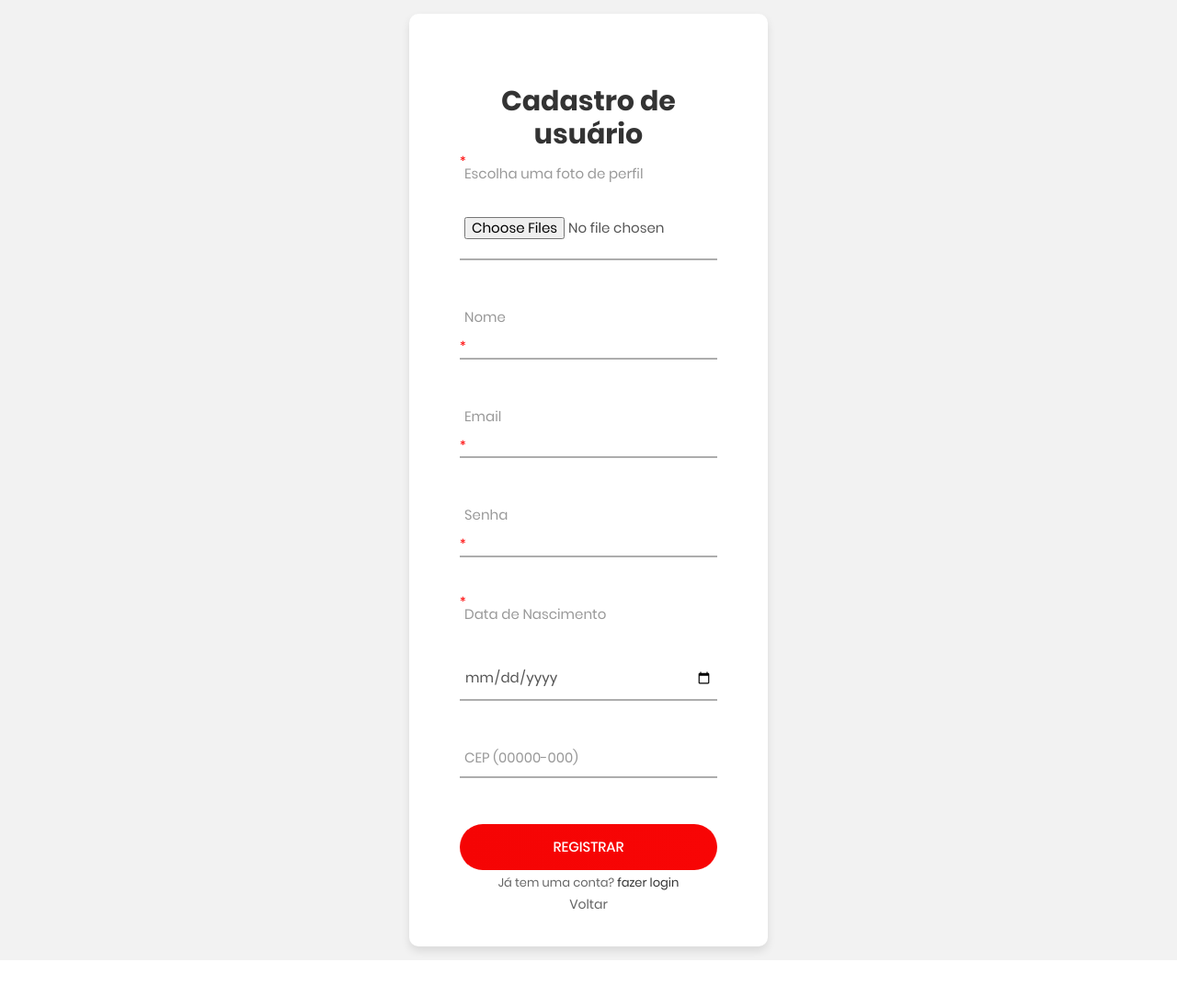
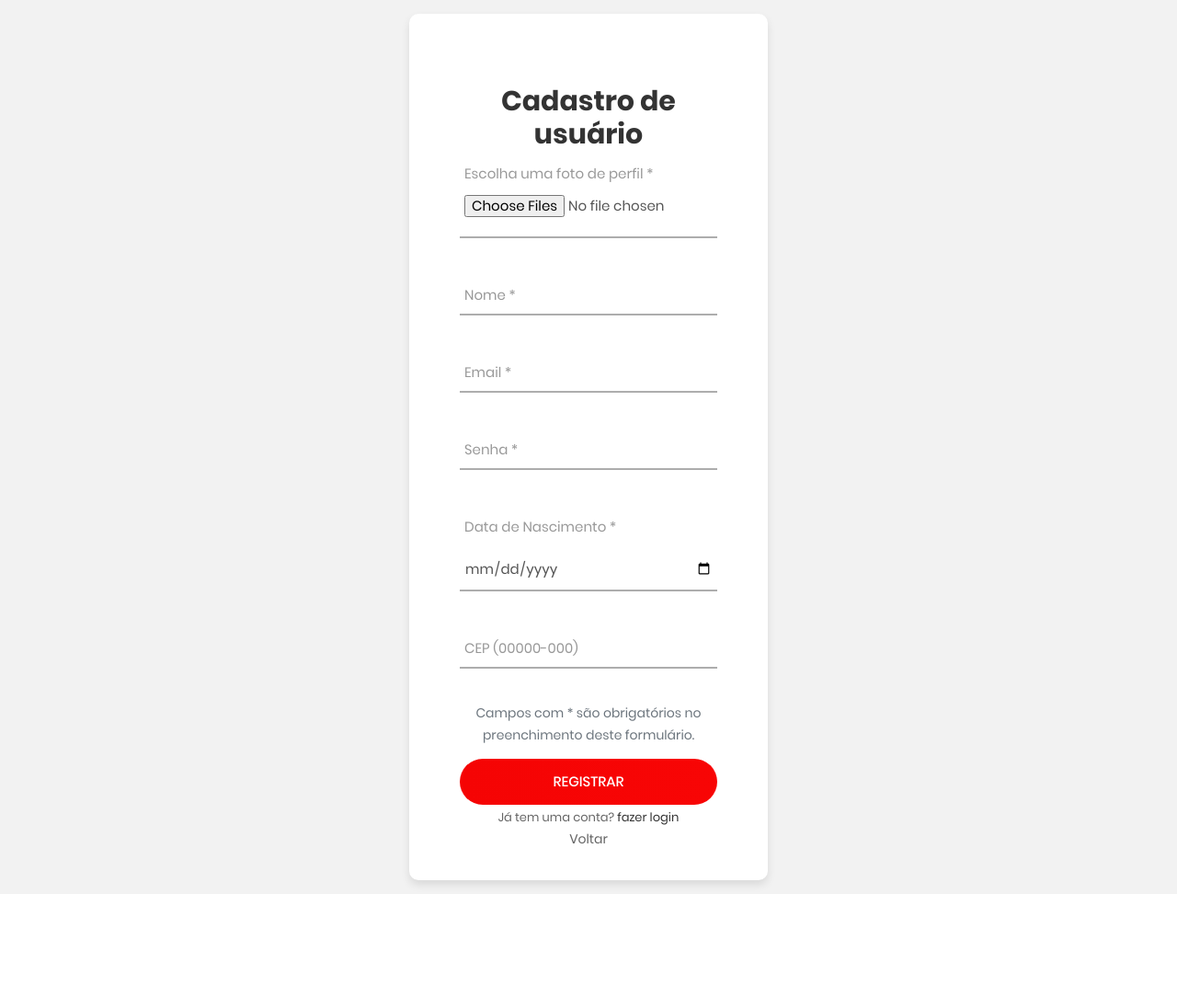
Before and after one commit to eduardosolka/myrecipe_v2, a Flask app: page /cadastrar_usuario in a window 1280 px wide. Shown: the top 1084 px of the page at 92% size. Run offline with Flask 2, Linux system fonts and the light colour scheme; some libraries are stand-ins or nearby versions.

Commit message:
adicionado asterisco a campos required

```diff
--- a/templates/cadastro_usuario.html
+++ b/templates/cadastro_usuario.html
@@ -45,18 +45,18 @@
 						Cadastro de usuário
 					</span>
 					<div class="wrap-input100 validate-input">
-						<span class="focus-input100" data-placeholder="Escolha uma foto de perfil"></span><p style="color:red">*</p><br><br>
+						<span class="focus-input100" data-placeholder="Escolha uma foto de perfil *"></span><br><br>
 						<input required class="input100" type="file" onchange="Filevalidation()" name="foto"  accept="image/png, image/jpeg"  multiple />
 					</div>
 
 					<div class="wrap-input100 validate-input">
 						<input required class="input100" type="text" name="name">
-						<span class="focus-input100" data-placeholder="Nome"></span><p style="color:red">*</p>
+						<span class="focus-input100" data-placeholder="Nome *"></span>
 					</div>
 
 					<div class="wrap-input100 validate-input" data-validate = "Valid email is: a@b.c">
 						<input required class="input100" type="text" name="email">
-						<span class="focus-input100" data-placeholder="Email"></span><p style="color:red">*</p>
+						<span class="focus-input100" data-placeholder="Email *"></span>
 					</div>
 
                     <div class="wrap-input100 validate-input" data-validate="Enter password">
@@ -64,11 +64,11 @@
 							<i class="zmdi zmdi-eye"></i>
 						</span>
 						<input required class="input100 validate-input" type="password" name="password">
-						<span class="focus-input100" data-placeholder="Senha"></span><p style="color:red">*</p>
+						<span class="focus-input100" data-placeholder="Senha *"></span>
 					</div>
 
                     <div class="wrap-input100 validate-input">
-						<span class="focus-input100" data-placeholder="Data de Nascimento"></span><p style="color:red">*</p><br><br>
+						<span class="focus-input100" data-placeholder="Data de Nascimento *"></span><br><br>
 						<input required class="input100" type="date" name="nascimento">
 
 					</div>
@@ -77,7 +77,7 @@
 						<input class="input100" type="cep" name="cep" pattern="\d{5}-\d{3}||\d{8}">
 						<span class="focus-input100" data-placeholder="CEP (00000-000)"></span>
 					</div>
-
+					<p class="text-center text-muted">Campos com * são obrigatórios no preenchimento deste formulário.</p>
 					<div class="container-login100-form-btn">
 						<div class="wrap-login100-form-btn">
 							<div class="login100-form-bgbtn"></div>
```
